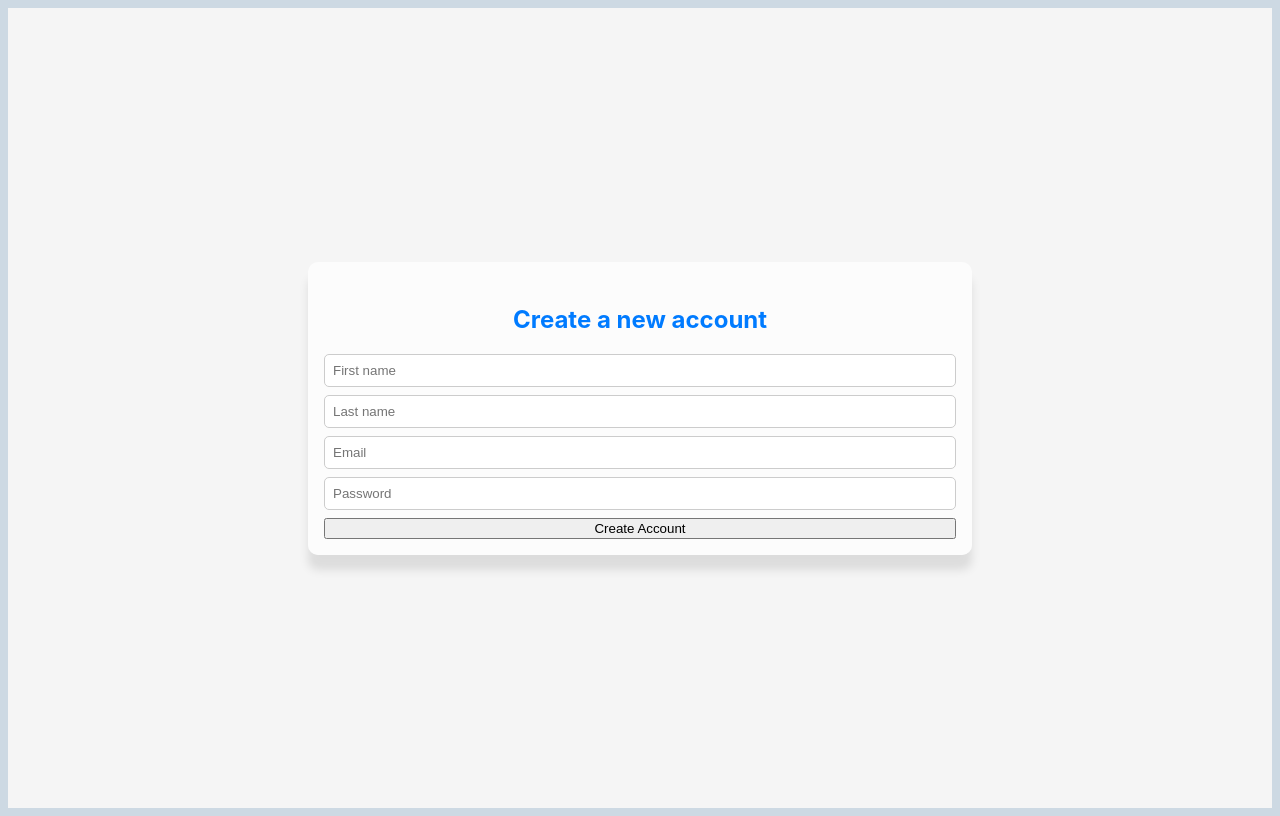
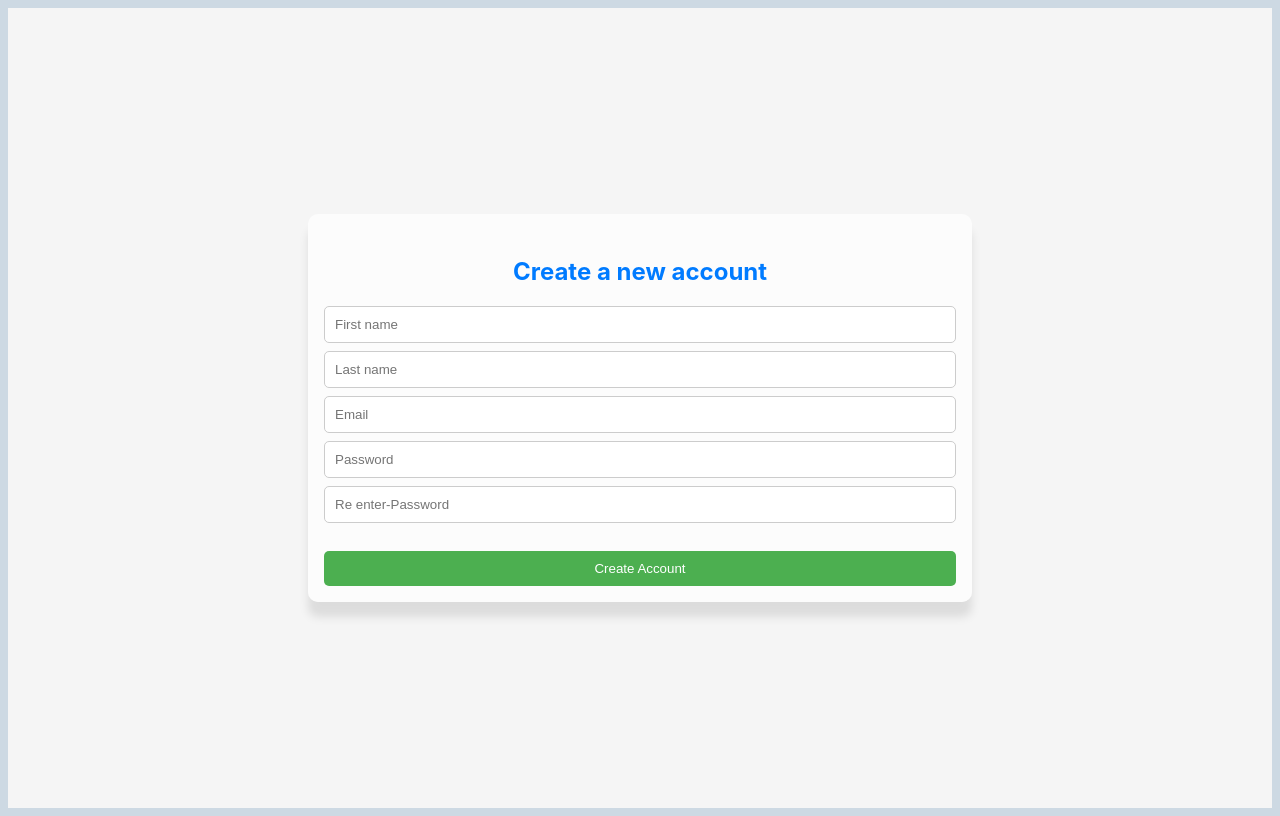
Before and after one commit to pramirez2328/login-project, a React (Vite) app: page /new-account in a window 1280 px wide. Built offline with nearby package versions, Linux system fonts and the light colour scheme.

Commit message:
add state on create account

```diff
--- a/src/components/newAccount/NewAccount.css
+++ b/src/components/newAccount/NewAccount.css
@@ -5,3 +5,20 @@
   height: 100vh;
   background-color: #f5f5f5;
 }
+
+.new-user-input {
+  padding: 10px;
+  border-radius: 5px;
+  border: 1px solid #ccc;
+}
+
+.create-account-button {
+  margin-top: 20px;
+  border: none;
+  background-color: #4caf50;
+  color: white;
+  padding: 10px 20px;
+  cursor: pointer;
+  border-radius: 5px;
+  width: 100%;
+}
--- a/src/components/newAccount/NewAccount.tsx
+++ b/src/components/newAccount/NewAccount.tsx
@@ -1,14 +1,54 @@
+import { useState } from 'react';
+// import { Link } from 'react-router-dom';
 import './NewAccount.css';
 function NewAccount() {
+  const [newUser, setNewUser] = useState({ name: '', lastName: '', email: '', password: '' });
+  const [confirmPassword, setConfirmPassword] = useState('');
+  const handleNewUser = (e) => {
+    e.preventDefault();
+    console.log(newUser);
+  };
   return (
     <div id='new-account'>
       <div className='card'>
         <p className='card-title'>Create a new account</p>
-        <form className='form'>
-          <input className='username' type='text' placeholder='First name' />
-          <input className='username' type='text' placeholder='Last name' />
-          <input className='username' type='text' placeholder='Email' />
-          <input className='password' type='password' placeholder='Password' />
+        <form className='form' onSubmit={handleNewUser}>
+          <input
+            className='new-user-input'
+            type='text'
+            placeholder='First name'
+            value={newUser.name}
+            onChange={(e) => setNewUser({ ...newUser, name: e.target.value })}
+          />
+          <input
+            className='new-user-input'
+            type='text'
+            placeholder='Last name'
+            value={newUser.lastName}
+            onChange={(e) => setNewUser({ ...newUser, lastName: e.target.value })}
+          />
+          <input
+            className='new-user-input'
+            type='text'
+            placeholder='Email'
+            value={newUser.email}
+            onChange={(e) => setNewUser({ ...newUser, email: e.target.value })}
+          />
+          <input
+            className='new-user-input'
+            type='password'
+            placeholder='Password'
+            value={newUser.password}
+            onChange={(e) => setNewUser({ ...newUser, password: e.target.value })}
+          />
+          <input
+            className='new-user-input'
+            type='password'
+            placeholder='Re enter-Password'
+            value={confirmPassword}
+            onChange={(e) => setConfirmPassword(e.target.value)}
+          />
+
           <button className='create-account-button'>Create Account</button>
         </form>
       </div>
```
